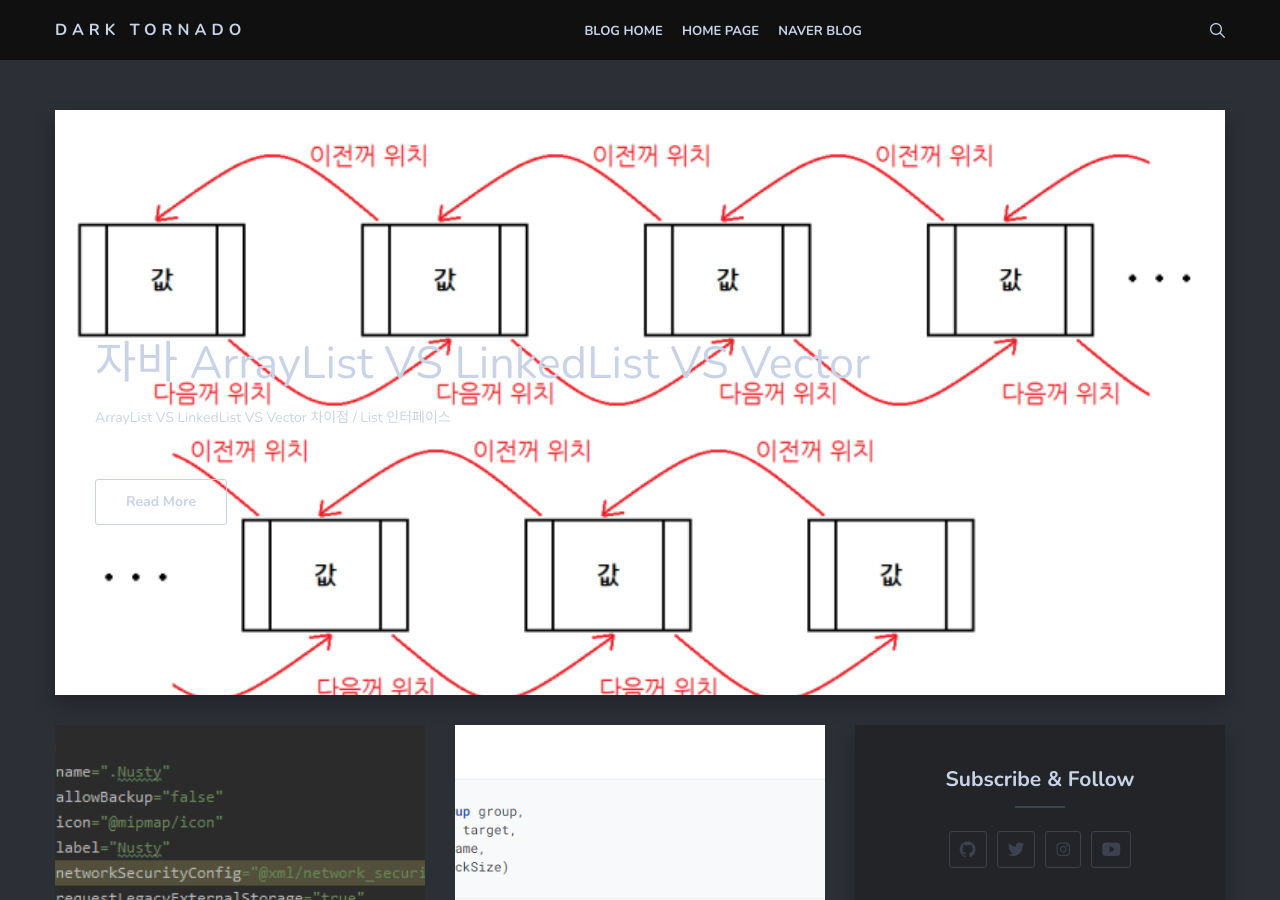
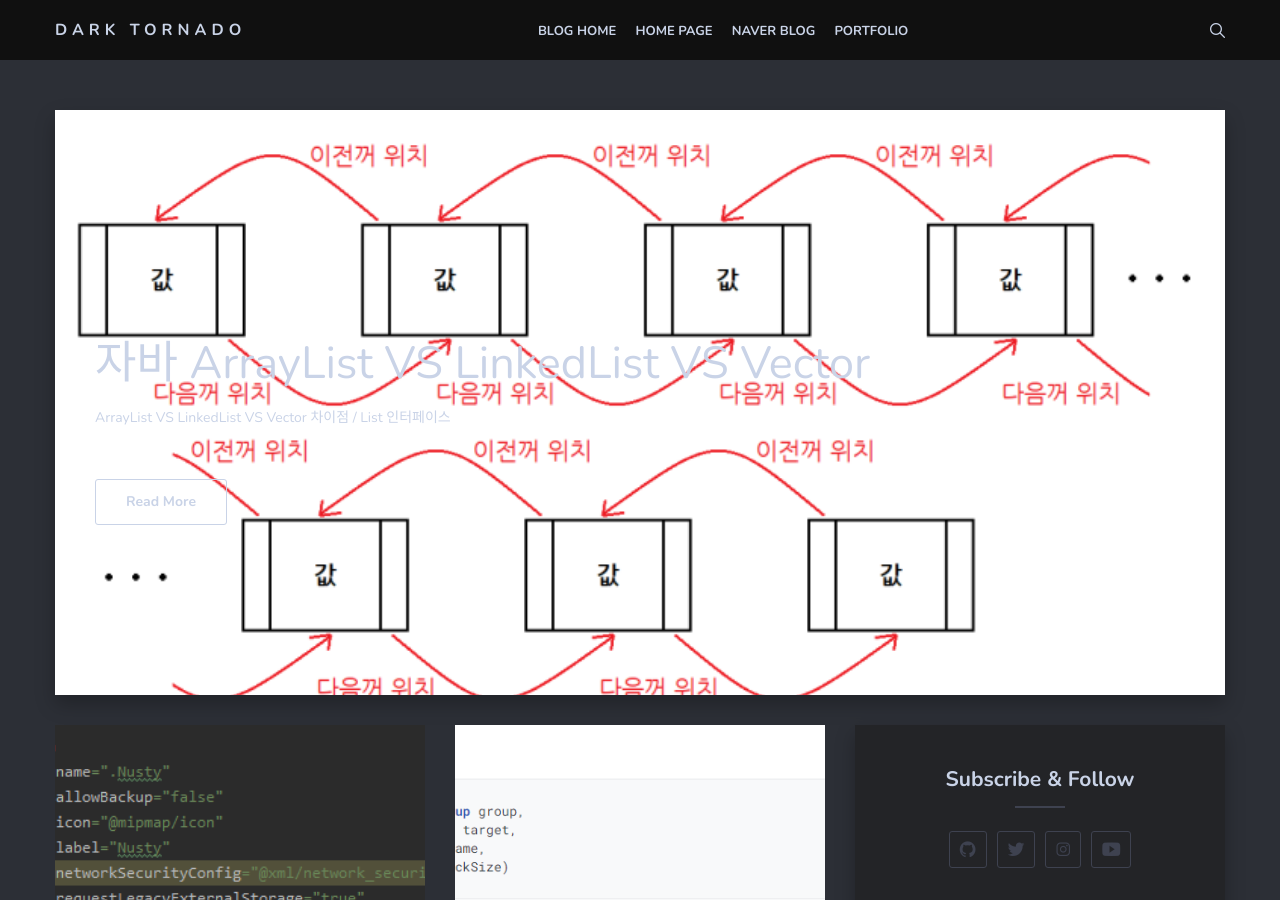
Before and after one commit to DarkTornado/blog, a Jekyll site: the page built from index.html, in a window 1280 px wide and 900 px high. Built offline with Jekyll 4.4.1, drawn with Linux system fonts in a browser that asks for light colours; nearby versions of some CDN libraries; the list of posts is cut into pages by our own code.

Commit message:
포트폴리오 추가

```diff
--- a/_includes/header.html
+++ b/_includes/header.html
@@ -13,6 +13,7 @@
               <li class="menu-item"><a href="{{site.baseurl}}/" class="menu-link">Blog Home</a></li>
               <li class="menu-item"><a href="{{site.home-page}}/" class="menu-link">Home Page</a></li>
               <li class="menu-item"><a href="{{site.naver}}/" class="menu-link">Naver Blog</a></li>
+              <li class="menu-item"><a href="{{site.portfolio}}/" class="menu-link">Portfolio</a></li>
               <!--
               {% for page in site.pages %}
                 {% unless page.name == 'tags.html' or page.name == '404.html' %}
```
